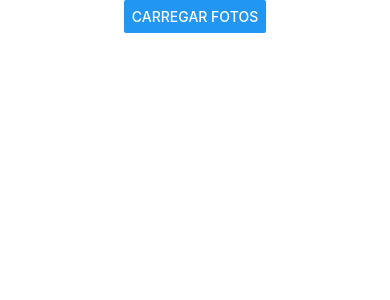
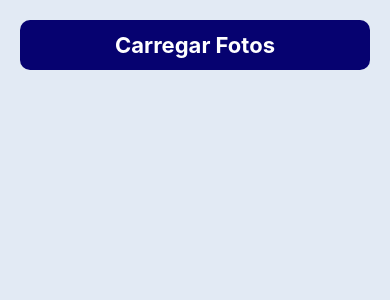
Before and after one commit to JgabrielHub/20242_fatec_ipi_pdm_P2_Fotos_de_Gatos, a React Native app: screen / in a window 390 px wide. Shown: the top 300 px of the page. Built offline with nearby package versions, Linux system fonts and the light colour scheme.

Commit message:
style(p2-pdm): ajusta layout

```diff
--- a/App.tsx
+++ b/App.tsx
@@ -1,5 +1,5 @@
 import React, { useState } from 'react';
-import { StyleSheet, View, Text, Image, ScrollView, Button} from 'react-native';
+import { StyleSheet, View, Text, Image, ScrollView, Pressable } from 'react-native';
 import axios from 'axios';
 
 
@@ -17,7 +17,9 @@ export default function App() {
 
   return (
     <View style={styles.container}>
-      <Button title="Carregar Fotos" onPress={fetchFotos} />
+      <Pressable onPress={fetchFotos}  style={styles.button}>
+      <Text style={styles.text} >Carregar Fotos</Text>
+      </Pressable>
       <ScrollView style={styles.scrollView}>
         {fotos.map((photo, index) => (
           <Image key={index} source={{ uri: photo.url }} style={styles.image} />
@@ -30,16 +32,31 @@ export default function App() {
 const styles = StyleSheet.create({
   container: {
     flex: 1,
-    backgroundColor: '#fff',
+    backgroundColor: '#E2EAF4',
+    padding: 20,
+  },
+  image: {
+    width:  360,
+    height: 360,
+    borderRadius: 10,
+    marginBottom: 10,
+    alignSelf: 'center'
+  },
+  scrollView: {
+    marginTop: 10,
+    width: '100%',
+  },
+  button:{
     alignItems: 'center',
     justifyContent: 'center',
+    paddingVertical: 12,
+    paddingHorizontal: 32,
+    borderRadius: 10,
+    backgroundColor: '#060270',
   },
-  image: {
-    width: 300,
-    height: 300,
-    margin: 10
-  },
-  ScrollView: {
-    marginTop: 5,
+  text: {
+    fontSize: 22,
+    color: 'white',
+    fontWeight: 'bold',
   }
 });
```
